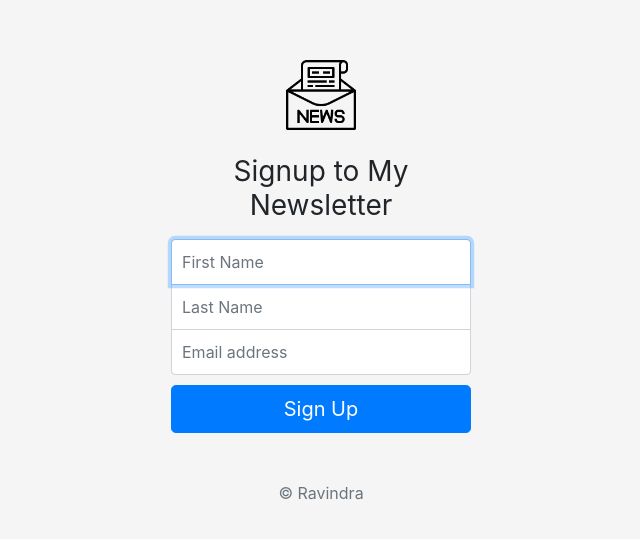
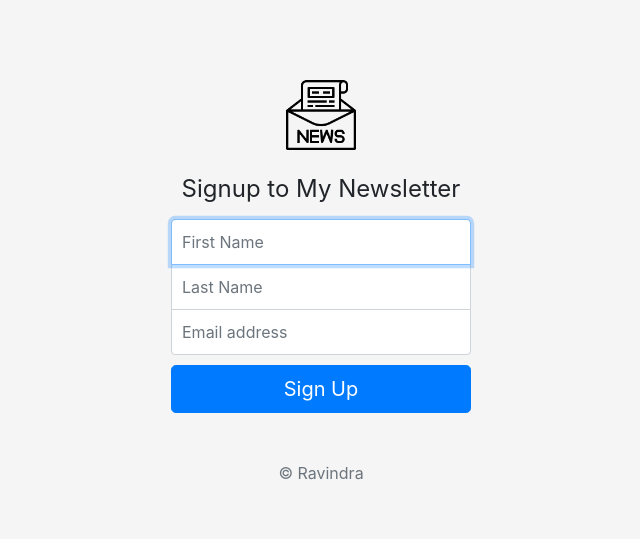
Before and after one commit to ravindrasubedi/Newsletter, a website: page signup.html in a window 1280 px wide. Shown: the part 110-649 px from the top of the page, without its empty margins (319-959 px from the left). Drawn offline with nearby package versions, Linux system fonts and the light colour scheme.

Commit message:
Change H3 to H4

```diff
--- a/signup.html
+++ b/signup.html
@@ -23,7 +23,7 @@
   <body class="text-center">
     <form class="form-signin" method = "post">
       <img class="mb-4" src="images/newsletter.png" alt="" width="72" height="72">
-      <h1 class="h3 mb-3 font-weight-normal">Signup to My Newsletter</h1>
+      <h1 class="h4 mb-3 font-weight-normal">Signup to My Newsletter</h1>
 
       <label for="inputFirstName" class="sr-only">First Name</label>
       <input type="text" id="inputFirstName" name = "firstName" class="form-control top" placeholder="First Name" required autofocus>
```
